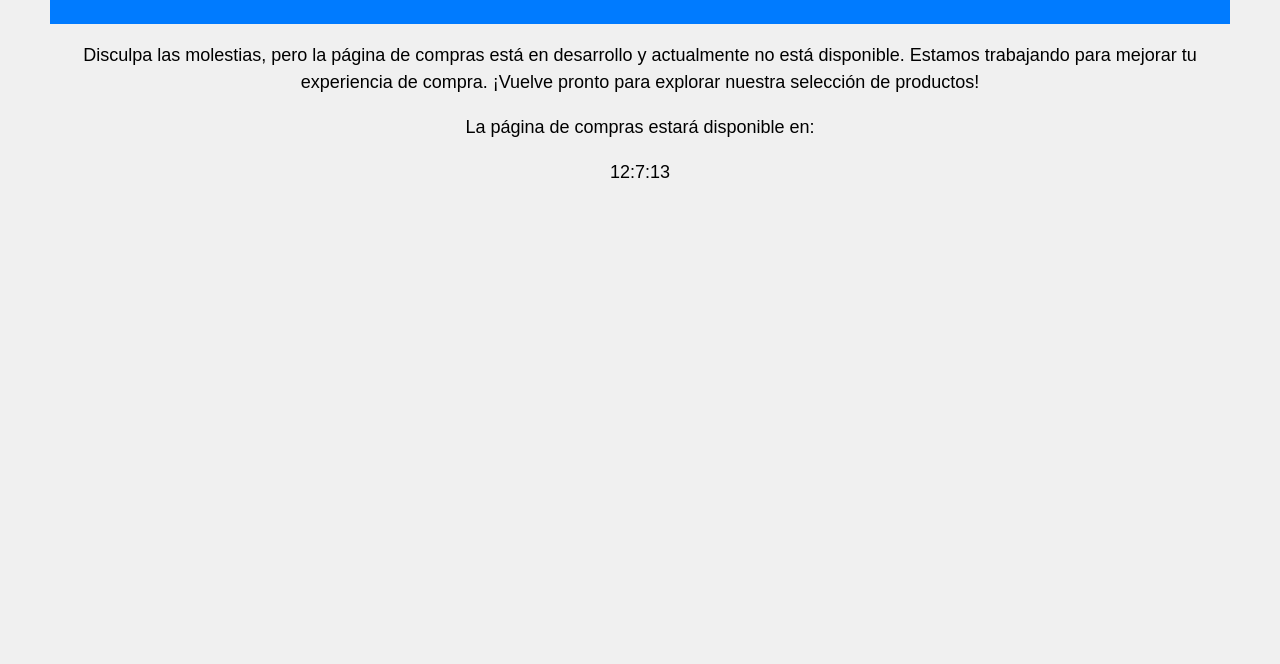
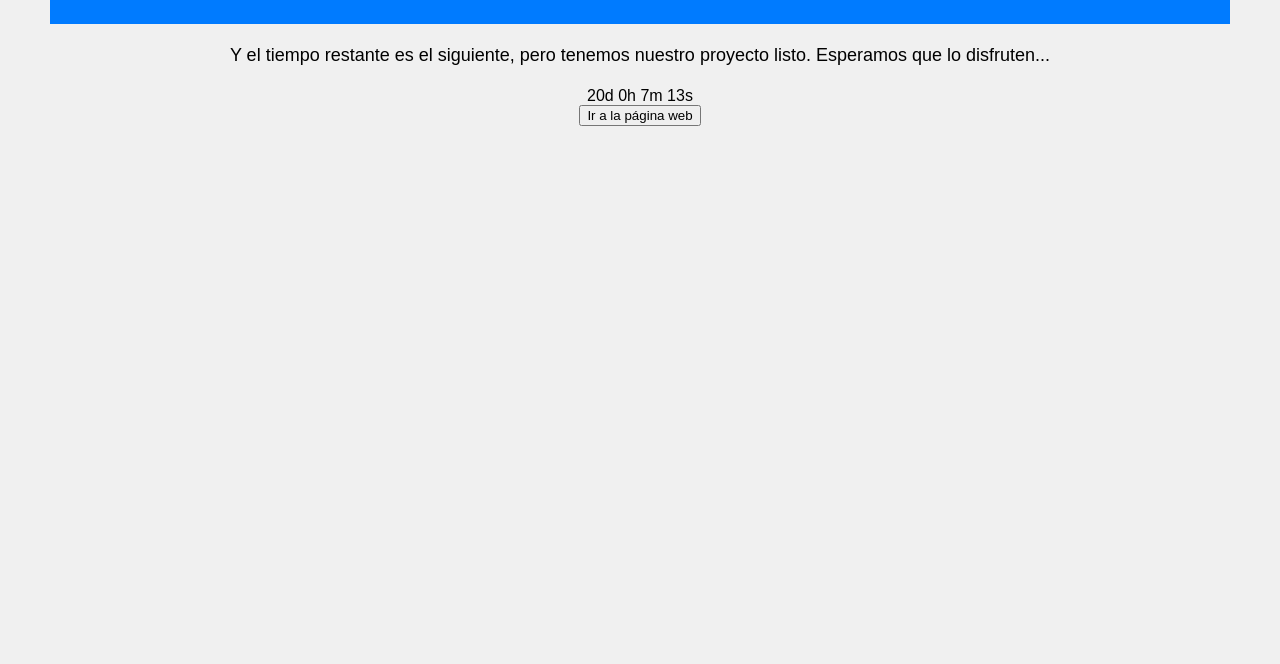
Before and after one commit to CodeSystem2022/ProyectoIntegrador4toSemestre-TapitaCocaCola1974-Ecommerce, a website: page E-commerce/client/paginacompras.html in a window 1280 px wide. Shown: the part 136-800 px from the top of the page. Drawn offline with Linux system fonts and the light colour scheme.

Commit message:
Ultimas modificaciones
Jose Roberto Emmanuel Perez

```diff
--- a/E-commerce/client/paginacompras.html
+++ b/E-commerce/client/paginacompras.html
@@ -42,36 +42,49 @@
     <div class="content">
         <!-- Encabezado de la página -->
         <header>
-            <h1>Estamos Trabajando en la Página de Compras</h1>
+            <h1>El día de entrega final se acerca...</h1>
         </header>
 
         <!-- Mensaje de trabajo en progreso -->
-        <p>Disculpa las molestias, pero la página de compras está en desarrollo y actualmente no está disponible. Estamos trabajando para mejorar tu experiencia de compra. ¡Vuelve pronto para explorar nuestra selección de productos!</p>
+        <p>Y el tiempo restante es el siguiente, pero tenemos nuestro proyecto listo. Esperamos que lo disfruten...</p>
 
         <!-- Contador de tiempo -->
         <div id="countdown">
-            <p>La página de compras estará disponible en:</p>
+            <p>Ir igualmente a nuestro E-commerce:</p>
             <p id="timer">00:00:00</p>
         </div>
+        <button onclick="redireccionar()">Ir a la página web</button>
     </div>
 
     <!-- JavaScript para el contador de tiempo -->
     <script>
-        // Fecha y hora de finalización del trabajo en la página de compras (ejemplo: 1 de enero de 2024 a las 12:00 PM)
-        const fechaFinalizacion = new Date("2024-01-01T12:00:00");
+        // Fecha objetivo (10/11/2023)
+        const targetDate = new Date('2023-11-10T00:00:00').getTime();
 
-        function actualizarContador() {
-            const ahora = new Date().getTime();
-            const diferencia = fechaFinalizacion - ahora;
+        function updateCountdown() {
+            const currentDate = new Date().getTime();
+            const timeRemaining = targetDate - currentDate;
 
-            const horas = Math.floor((diferencia % (1000 * 60 * 60 * 24)) / (1000 * 60 * 60));
-            const minutos = Math.floor((diferencia % (1000 * 60 * 60)) / (1000 * 60));
-            const segundos = Math.floor((diferencia % (1000 * 60)) / 1000);
+            if (timeRemaining <= 0) {
+                document.getElementById('countdown').innerHTML = "¡El evento ha ocurrido!";
+            } else {
+                const days = Math.floor(timeRemaining / (1000 * 60 * 60 * 24));
+                const hours = Math.floor((timeRemaining % (1000 * 60 * 60 * 24)) / (1000 * 60 * 60));
+                const minutes = Math.floor((timeRemaining % (1000 * 60 * 60)) / (1000 * 60));
+                const seconds = Math.floor((timeRemaining % (1000 * 60)) / 1000);
 
-            document.getElementById("timer").innerHTML = `${horas}:${minutos}:${segundos}`;
+                document.getElementById('countdown').innerHTML = `${days}d ${hours}h ${minutes}m ${seconds}s`;
+            }
         }
 
-        setInterval(actualizarContador, 1000);
+        // Actualiza el contador cada segundo
+        setInterval(updateCountdown, 1000);
+        // Actualiza el contador al cargar la página
+        updateCountdown();
+        function redireccionar() {
+        // Redirige a la página web deseada, reemplaza 'URL_DE_LA_PAGINA' con la URL real
+        window.location.href = 'index.html';
+    }
     </script>
 </body>
 </html>
```
Also changed, not shown: E-commerce/client/index.html (+0 -2 lines), E-commerce/client/server/server.js (added, +51 -0 lines), E-commerce/package.json (added, +16 -0 lines), README.md (added), 1 other file.
